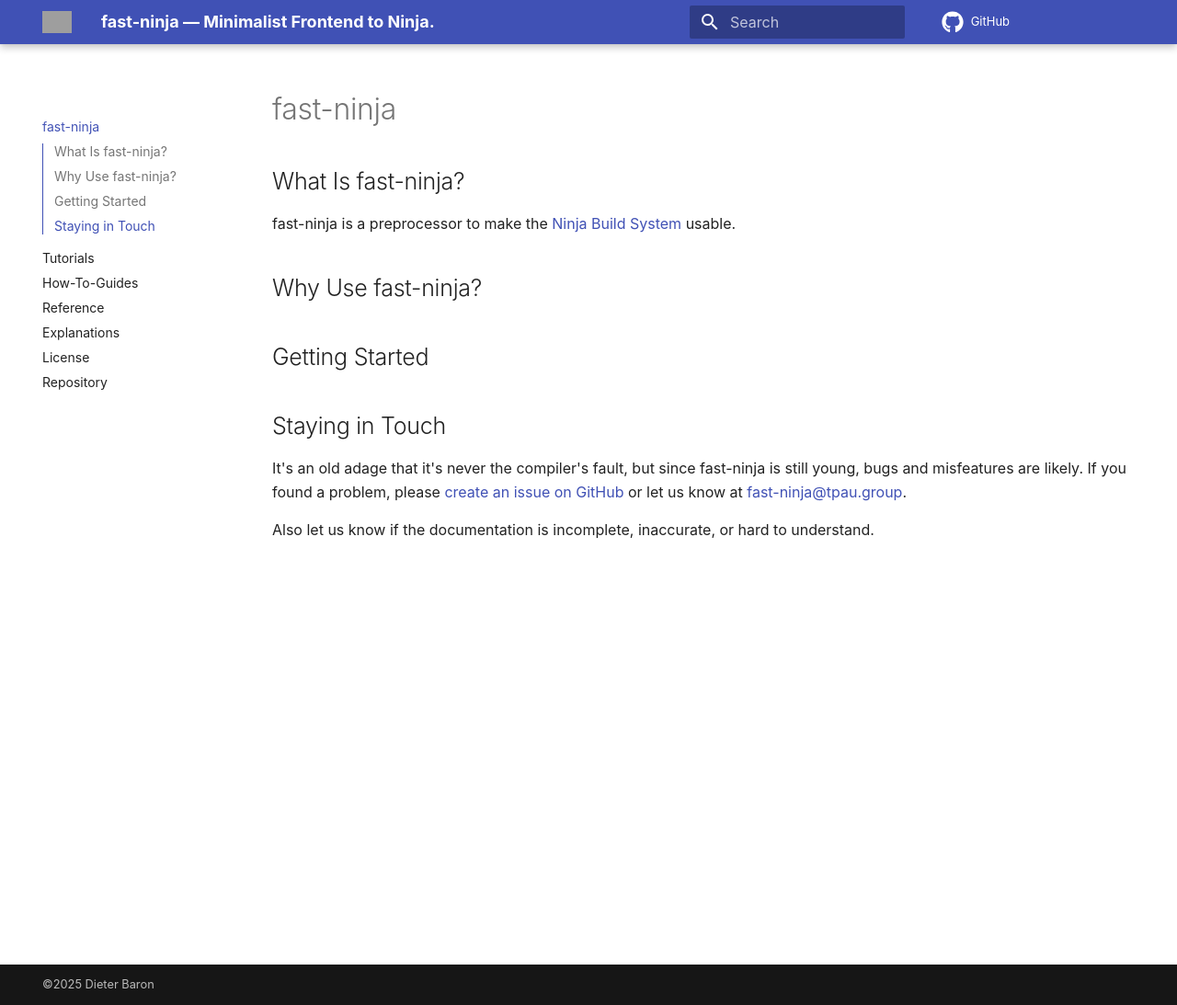
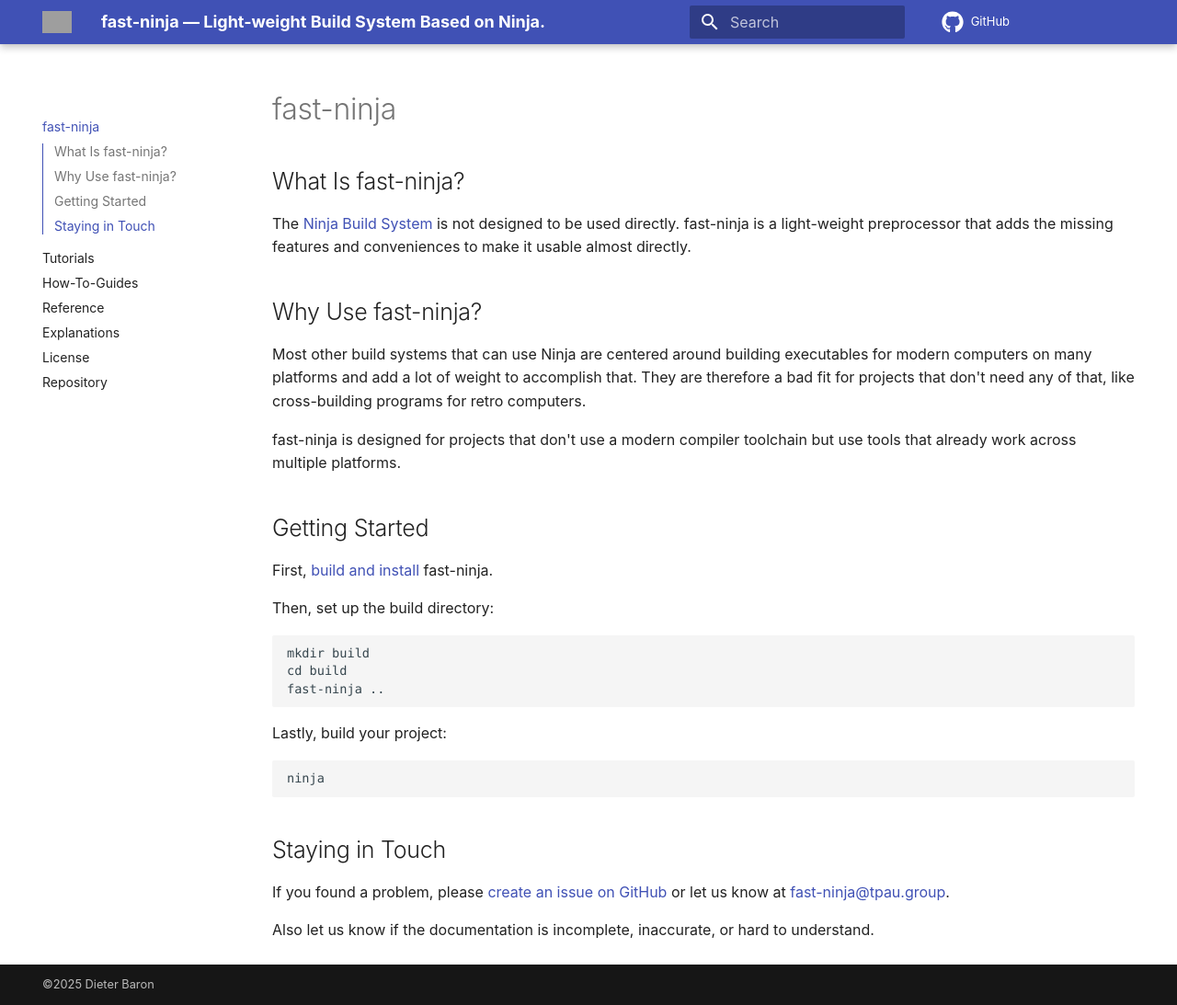
Before and after one commit to T-Pau/fast-ninja.tpau.group, an MkDocs documentation site: the page built from docs/index.md, in a window 1280 px wide and 1093 px high. Shown: the whole window at 92% size. Built offline with MkDocs 1.6.1 and Material for MkDocs 9.7.7, drawn with Linux system fonts in a browser that asks for light colours; plug-ins that fetch from the network failed and are left out; comment, search, counter and statistics services are not loaded; grey boxes are pictures that could not be loaded.

Commit message:
Improve main page.

````diff
--- a/docs/index.md
+++ b/docs/index.md
@@ -3,14 +3,34 @@
 ---
 ## What Is fast-ninja?
 
-fast-ninja is a preprocessor to make the [Ninja Build System](https://ninja-build.org) usable.
+The [Ninja Build System](https://ninja-build.org) is not designed to be used directly. fast-ninja is a light-weight preprocessor that adds the missing features and conveniences to make it usable almost directly.
 
 ## Why Use fast-ninja?
 
+Most other build systems that can use Ninja are centered around building executables for modern computers on many platforms and add a lot of weight to accomplish that. They are therefore a bad fit for projects that don't need any of that, like cross-building programs for retro computers.
+
+fast-ninja is designed for projects that don't use a modern compiler toolchain but use tools that already work across multiple platforms.
+
 ## Getting Started
+
+First, [build and install](https://github.com/T-Pau/fast-ninja/blob/main/INSTALL.md) fast-ninja.
+
+Then, set up the build directory:
+
+```sh
+mkdir build
+cd build
+fast-ninja ..
+```
+
+Lastly, build your project:
+
+```sh
+ninja
+```
 
 ## Staying in Touch
 
-It's an old adage that it's never the compiler's fault, but since fast-ninja is still young, bugs and misfeatures are likely. If you found a problem, please [create an issue on GitHub](https://github.com/T-Pau/fast-ninja/issues/new/choose) or let us know at [fast-ninja@tpau.group](mailto:fast-ninja@tpau.group).
+If you found a problem, please [create an issue on GitHub](https://github.com/T-Pau/fast-ninja/issues/new/choose) or let us know at [fast-ninja@tpau.group](mailto:fast-ninja@tpau.group).
 
 Also let us know if the documentation is incomplete, inaccurate, or hard to understand.
--- a/overrides/partials/header.html
+++ b/overrides/partials/header.html
@@ -17,7 +17,7 @@
       <div class="md-header__ellipsis">
         <div class="md-header__topic">
           <span class="md-ellipsis">
-            fast-ninja <span class="md-header__sub_topic">— Minimalist Frontend to Ninja.</span>
+            fast-ninja <span class="md-header__sub_topic">— Light-weight Build System Based on Ninja.</span>
           </span>
         </div>
         <div class="md-header__topic" data-md-component="header-topic">
````
Also changed, not shown: site/404.html, site/Explanations/index.html, site/How-To-Guides/index.html, site/License/index.html, site/Reference/index.html, site/Tutorials/index.html, site/assets/stylesheets/extra-style.4npyd5d3.min.css, site/index.html, site/search/search_index.json, 2 other files.
